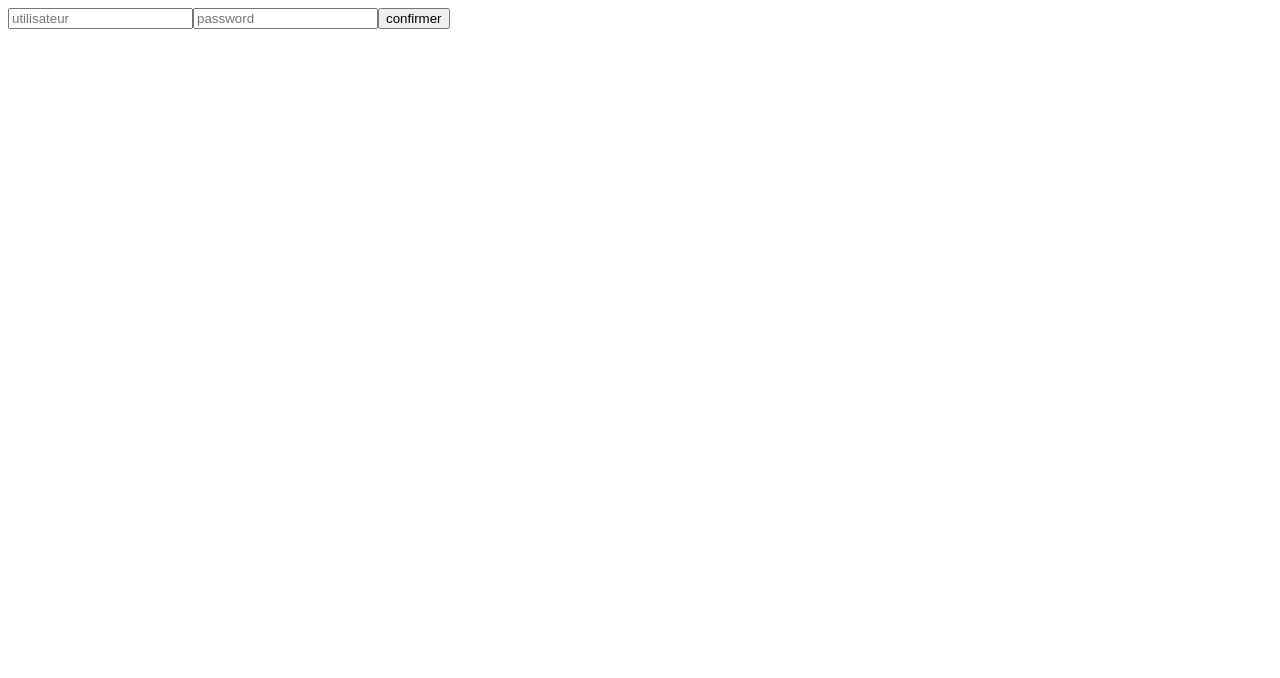
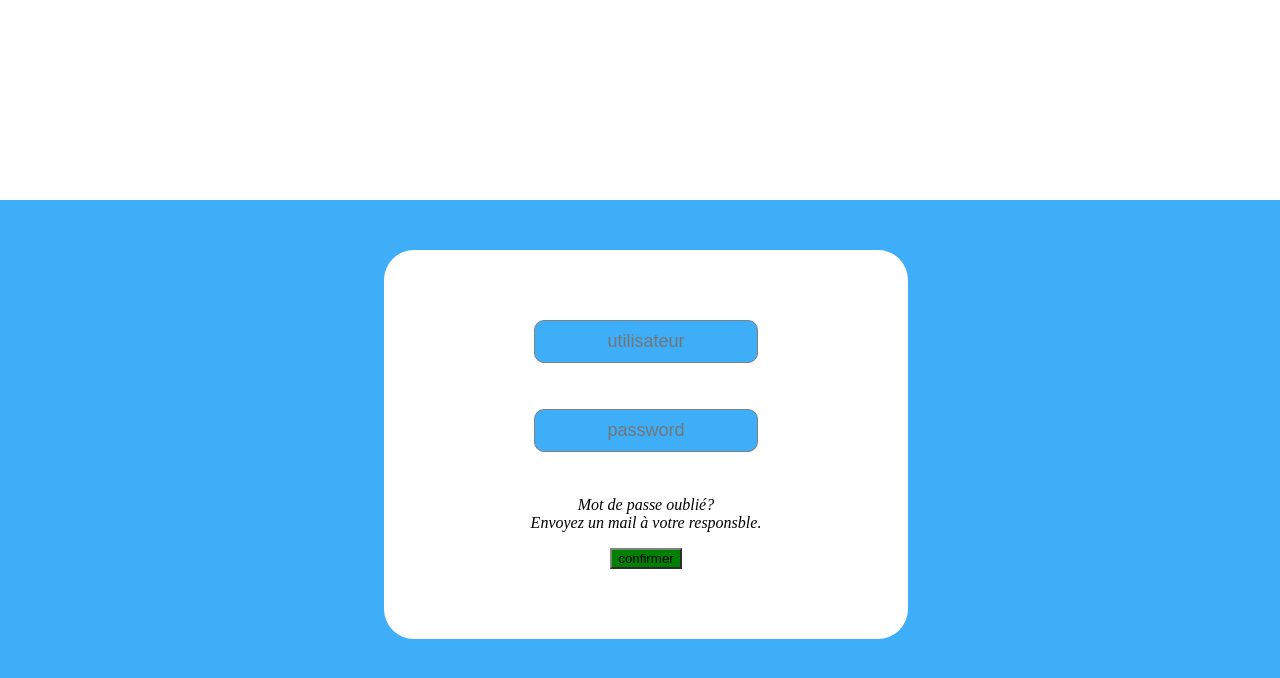
Before and after one commit to Sulion1248/PTUT-G-riatrie, an Angular app: page /identification in a window 1280 px wide. Shown: the top 678 px of the page. Built offline with nearby package versions, Linux system fonts and the light colour scheme.

Commit message:
maj css identification

```diff
--- a/src/app/identification/identification.component.css
+++ b/src/app/identification/identification.component.css
@@ -0,0 +1,51 @@
+ #oublie_mdp{
+    font-size: medium;
+    font-style: italic;
+  }
+
+  #co{
+    background:  #3eaef8;
+    position: absolute;
+    top: 50%;
+    left: 0;
+    width: 100%;
+    height: 100%;
+    margin-top: -200px;
+    overflow: hidden;
+  }
+
+  #co2{
+    margin-left: 30%;
+    margin-right: 30%;
+    margin-top: 50px;
+    width: 30%;
+    background-color: white;
+    padding: 70px;
+    text-align: center;
+    border-radius: 30px;
+    position: absolute;
+  }
+
+  #confirmerconnection{
+     background-color: green;
+     border-color: grey;
+  }
+
+  input{
+    border: 1px solid grey;
+    background-color: #3eaef8;
+    width: 50%;
+    border-radius: 10px;
+    padding: 10px 15px;
+    margin: 0 auto 10px auto;
+    display: block;
+    text-align: center;
+    font-size: 18px;
+    color: white;
+    transition-duration: 0.25s;
+    font-weight: 300;
+  }
+
+  input:hover{
+    background-color: #7ed6df;
+  }
--- a/src/app/identification/identification.component.html
+++ b/src/app/identification/identification.component.html
@@ -1,3 +1,10 @@
-<input placeholder="utilisateur" (keyup)="onKey($event)" id="user" [(ngModel)]="user">
-<input placeholder='password' (keyup)="onKey($event)" type='password' id="password" [(ngModel)]="password">
-<button (click)=login() routerLink="/service" routerLinkActive="active" >confirmer</button>
+<div id="co">
+    <div id="co2">
+        <input placeholder="utilisateur" (keyup)="onKey($event)" id="user" [(ngModel)]="user"><br><br>
+        <input placeholder='password' (keyup)="onKey($event)" type='password' id="password" [(ngModel)]="password"> <br>
+        <p id="oublie_mdp">
+        Mot de passe oublié? <br> Envoyez un mail à votre responsble.
+        </p>
+        <button (click)=login() routerLink="/service" routerLinkActive="active" id="confirmerconnection">confirmer</button>
+    </div>
+</div>
```
